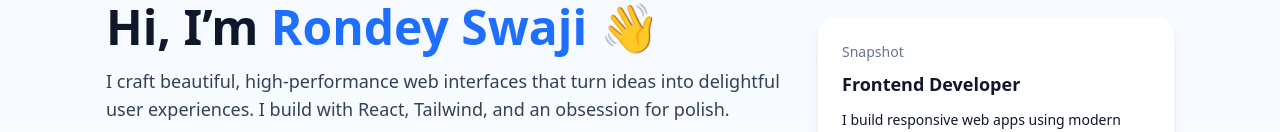
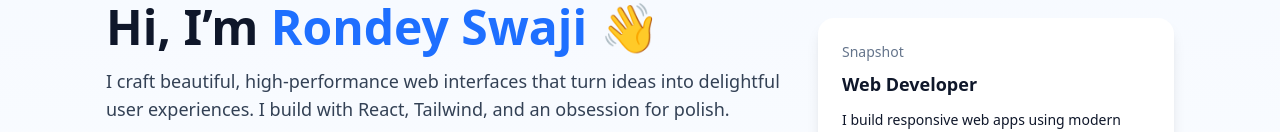
Before and after one commit to rodneyswaji-hue/Rodney-portfolio, a React (Vite) app: page / in a window 1280 px wide. Shown: the part 125-257 px from the top of the page. Built offline with nearby package versions, Linux system fonts and the light colour scheme.

Commit message:
Update Hero.jsx

```diff
--- a/src/components/Hero.jsx
+++ b/src/components/Hero.jsx
@@ -17,7 +17,7 @@ export default function Hero(){
 
         <motion.div initial={{scale:0.98, opacity:0}} animate={{scale:1, opacity:1}} transition={{duration:0.6}} className="w-full md:w-1/3 bg-white rounded-2xl p-6 shadow-lg">
           <div className="text-sm text-slate-500">Snapshot</div>
-          <h3 className="font-semibold text-lg mt-2">Frontend Developer</h3>
+          <h3 className="font-semibold text-lg mt-2">Web Developer</h3>
           <p className="text-sm mt-3">I build responsive web apps using modern tools, focusing on performance and delightful UI.</p>
           <div className="mt-4 text-xs text-slate-600">📍 Nairobi • 📧 (use LinkedIn or GitHub)</div>
         </motion.div>
```
